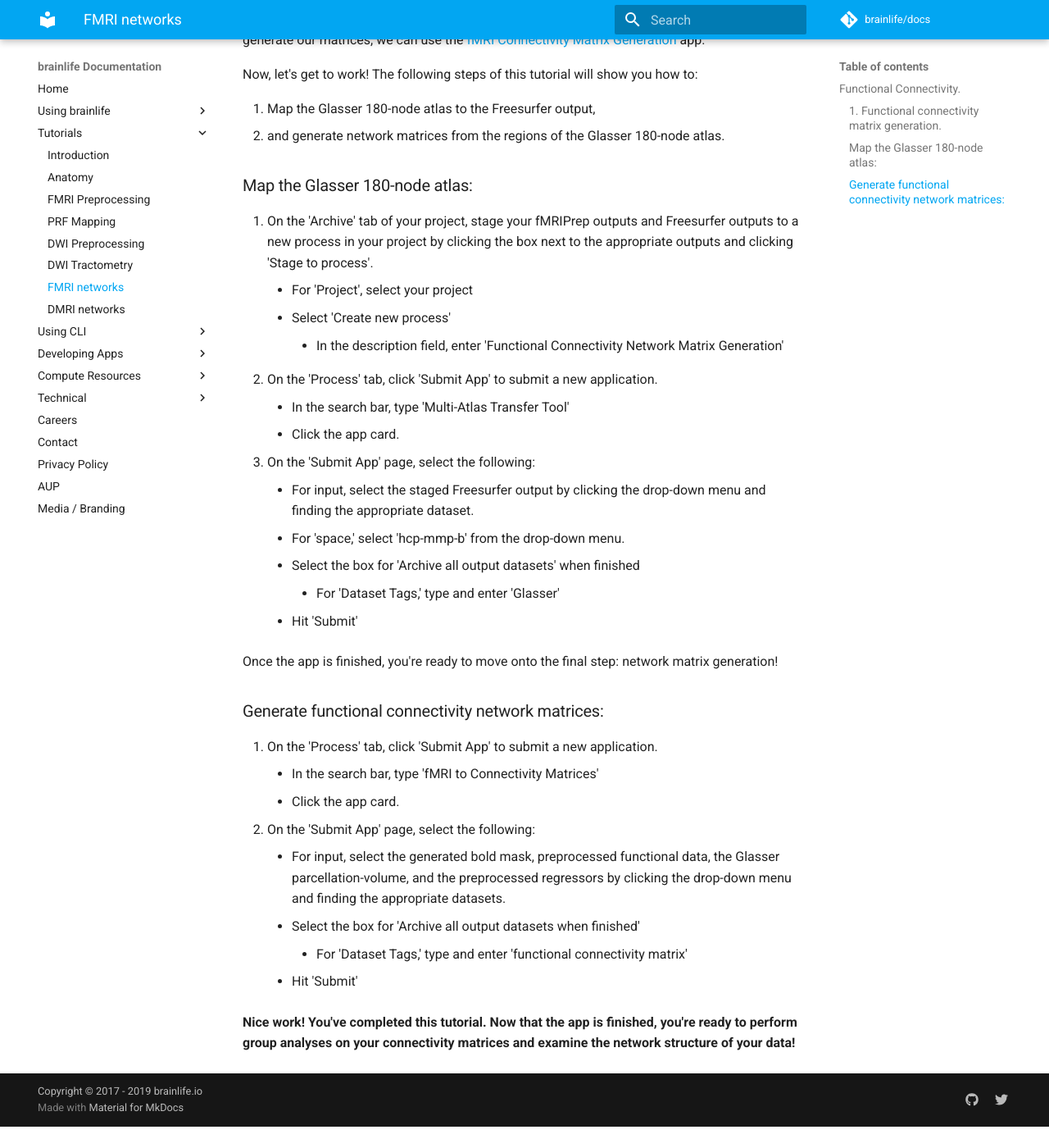
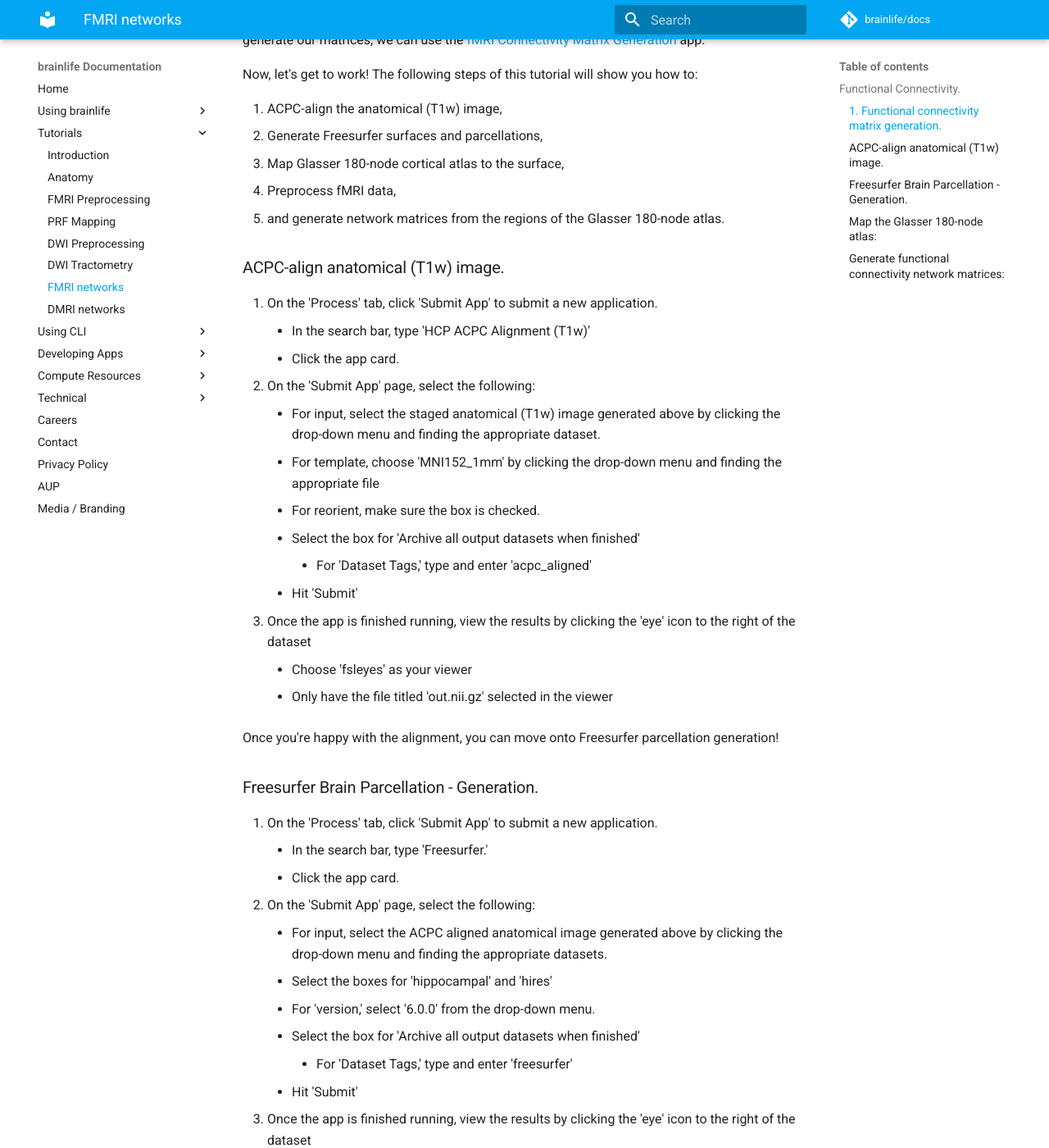
Before and after one commit to brainlife/docs, an MkDocs documentation site: the page built from docs/tutorial/networkneuroscience-functional.md, in a window 1280 px wide and 1400 px high, scrolled down 1263 px. Shown: the whole window at 82% size. Built offline with MkDocs 1.6.1 and Material for MkDocs 9.7.7, drawn with Linux system fonts in a browser that asks for light colours; comment, search, counter and statistics services are not loaded; before the commit the page ends 2637 px from its top, so only the background shows below that; some of the changed text lies outside the part shown.

Commit message:
Update networkneuroscience-functional.md

```diff
--- a/docs/tutorial/networkneuroscience-functional.md
+++ b/docs/tutorial/networkneuroscience-functional.md
@@ -17,20 +17,64 @@
 
 Now, let's get to work! The following steps of this tutorial will show you how to:
 
-1. Map the Glasser 180-node atlas to the Freesurfer output,
+1. ACPC-align the anatomical (T1w) image,
+1. Generate Freesurfer surfaces and parcellations,
+1. Map Glasser 180-node cortical atlas to the surface,
+1. Preprocess fMRI data,
 1. and generate network matrices from the regions of the Glasser 180-node atlas.
+
+### ACPC-align anatomical (T1w) image.
+
+1. On the 'Process' tab, click 'Submit App' to submit a new application.
+    * In the search bar, type 'HCP ACPC Alignment (T1w)'
+    * Click the app card.
+1. On the 'Submit App' page, select the following:
+    * For input, select the staged anatomical (T1w) image generated above by clicking the drop-down menu and finding the appropriate dataset.
+    * For template, choose 'MNI152_1mm' by clicking the drop-down menu and finding the appropriate file
+    * For reorient, make sure the box is checked.
+    * Select the box for 'Archive all output datasets when finished'
+        * For 'Dataset Tags,' type and enter 'acpc_aligned'
+    * Hit 'Submit'
+1. Once the app is finished running, view the results by clicking the 'eye' icon to the right of the dataset
+    * Choose 'fsleyes' as your viewer
+    * Only have the file titled 'out.nii.gz' selected in the viewer
+
+Once you're happy with the alignment, you can move onto Freesurfer parcellation generation!
+
+### Freesurfer Brain Parcellation - Generation.
+
+1. On the 'Process' tab, click 'Submit App' to submit a new application.
+    * In the search bar, type 'Freesurfer.'
+    * Click the app card.
+1. On the 'Submit App' page, select the following:
+    * For input, select the ACPC aligned anatomical image generated above by clicking the drop-down menu and finding the appropriate datasets.
+    * Select the boxes for 'hippocampal' and 'hires'
+    * For 'version,' select '6.0.0' from the drop-down menu.
+    * Select the box for 'Archive all output datasets when finished'
+        * For 'Dataset Tags,' type and enter 'freesurfer'
+    * Hit 'Submit'
+1. Once the app is finished running, view the results by clicking the 'eye' icon to the right of the dataset
+    * Choose 'freeview' as your viewer
+        * This will load the following volumes and surfaces: aseg, brainmask, white matter mask, T1, left/right hemisphere pial (cortical), and white (white matter) surfaces.
+    * To view the aparc.a2009s segmentation on an inflated surface, do the following:
+        * Click File --> Load surface
+            * Choose the lh.inflated and rh.inflated surfaces
+            * Hit 'OK'
+        * Select inflated surface of choice (i.e. left or right hemisphere)
+        * Click the drop-down menu next to 'Annotation' and choose 'Load from file'
+            * Choose the appropriate hemisphere aparc.a2009s.annot file (lh.aparc.a2009s.annot)
+            * Hit 'OK'
+            * The aparc.a2009s parcellation should be overlayed on your inflated surface! Now, repeat the process on the other hemisphere.
+
+Once you're happy with the surfaces, you can move computing statistics!
 
 ### Map the Glasser 180-node atlas:
 
-1. On the 'Archive' tab of your project, stage your fMRIPrep outputs and Freesurfer outputs to a new process in your project by clicking the box next to the appropriate outputs and clicking 'Stage to process'.
-    * For 'Project', select your project
-    * Select 'Create new process'
-        * In the description field, enter 'Functional Connectivity Network Matrix Generation'
 1. On the 'Process' tab, click 'Submit App' to submit a new application.
     * In the search bar, type 'Multi-Atlas Transfer Tool'
     * Click the app card.
 1. On the 'Submit App' page, select the following:
-    * For input, select the staged Freesurfer output by clicking the drop-down menu and finding the appropriate dataset.
+    * For input, select the staged Freesurfer output generated above by clicking the drop-down menu and finding the appropriate dataset.
     * For 'space,' select 'hcp-mmp-b' from the drop-down menu.
     * Select the box for 'Archive all output datasets' when finished
         * For 'Dataset Tags,' type and enter 'Glasser'
```
